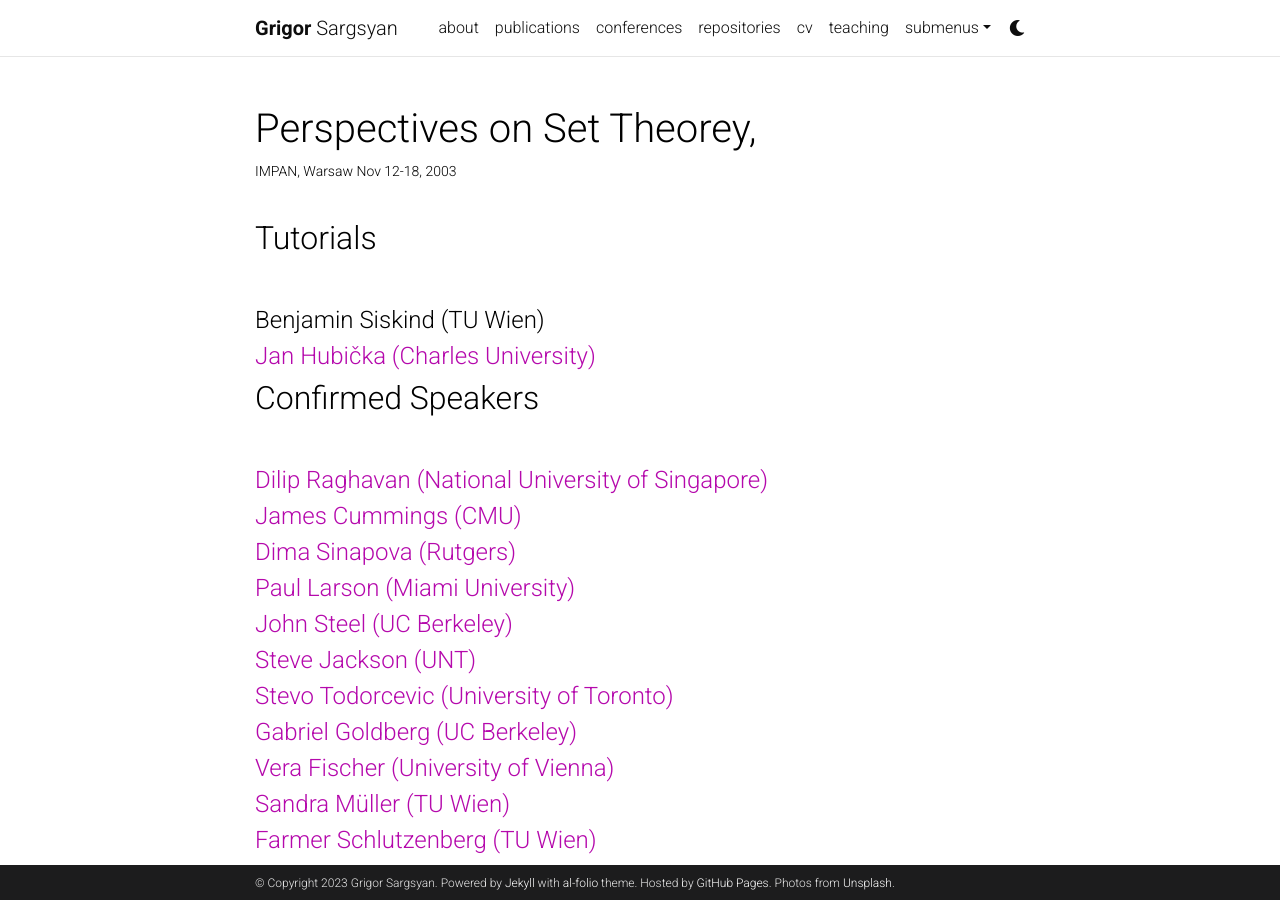
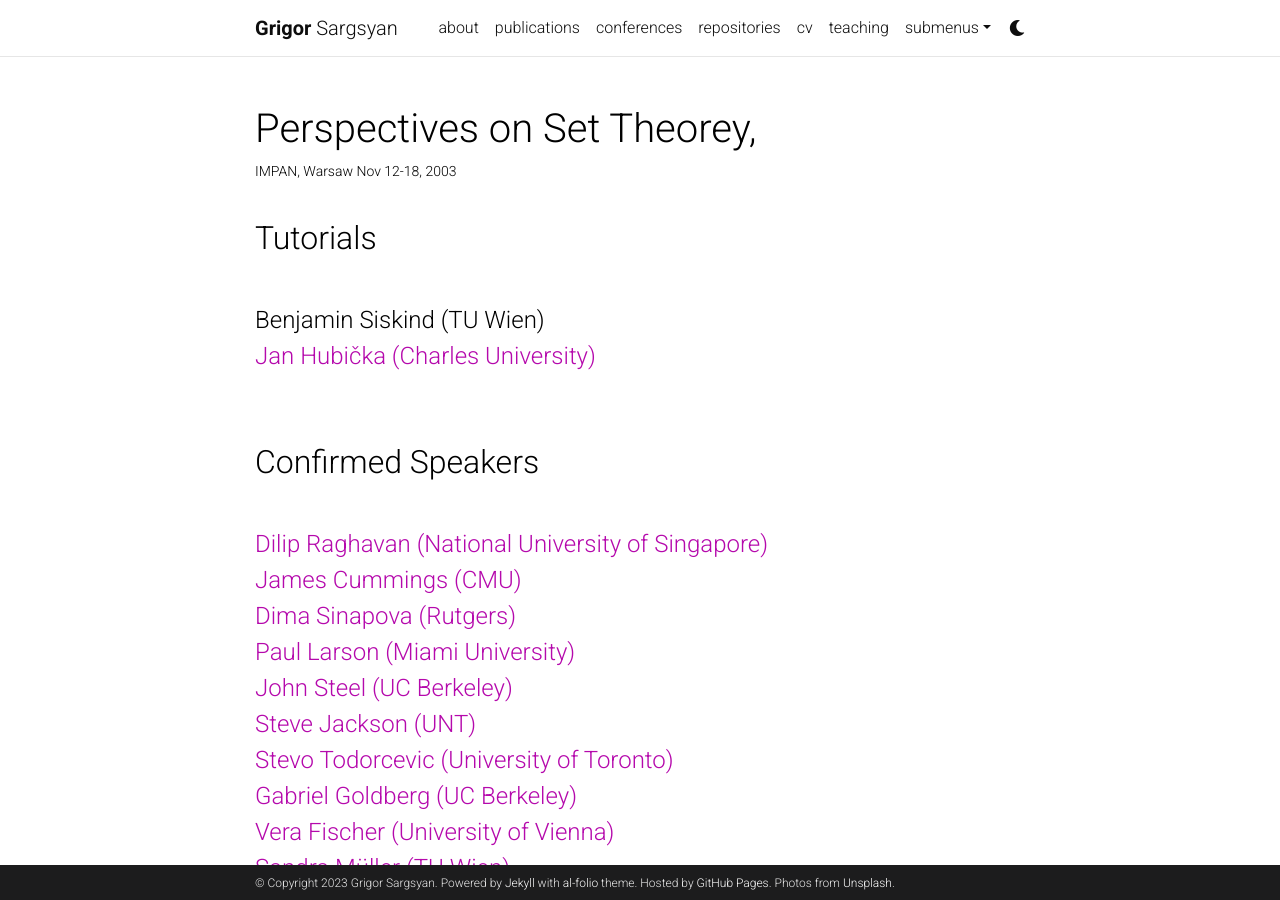
Before and after one commit to grigorsarg/grigorsarg.github.io, a Jekyll site: the page built from _projects/Perspectives.md, in a window 1280 px wide and 900 px high. Built offline with Jekyll 4.4.1, drawn with Linux system fonts in a browser that asks for light colours; comment, search, counter and statistics services are not loaded; a style sheet for code colours, icons or effects is not loaded.

Commit message:
Update Perspectives.md

```diff
--- a/_projects/Perspectives.md
+++ b/_projects/Perspectives.md
@@ -9,7 +9,7 @@ importance: 2
 <font size="+3"> Tutorials</font> <br>
 <font size="+2">
 Benjamin Siskind (TU Wien)<br>
-<a href="https://www.ucw.cz/~hubicka/">Jan Hubička (Charles University)</a><br></font>
+<a href="https://www.ucw.cz/~hubicka/">Jan Hubička (Charles University)</a></font><br><br>
 
 <font size="+3"> Confirmed Speakers</font> <br>
 
```
